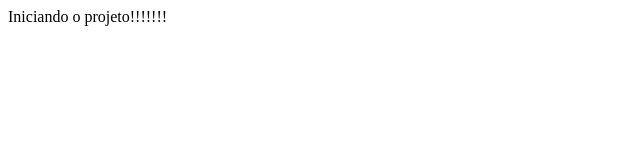
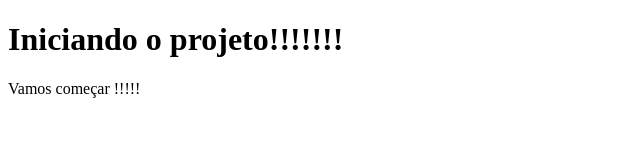
Before and after one commit to FlavioLuna765/projeto-lava_rapido_lavamais, a plain HTML site: page index.html in a window 1280 px wide. Shown: the whole page, without its empty margins (0-640 px from the left). Drawn offline with Linux system fonts and the light colour scheme.

Commit message:
começando..

```diff
--- a/index.html
+++ b/index.html
@@ -6,7 +6,10 @@
     <title>Lava Rápido & Lava Mais</title>
 </head>
 <body>
-    Iniciando o projeto!!!!!!!
+    <h1>Iniciando o projeto!!!!!!!</h1>
+    <p>
+        Vamos começar !!!!!
+    </p>
 
 </body>
 </html>
```
